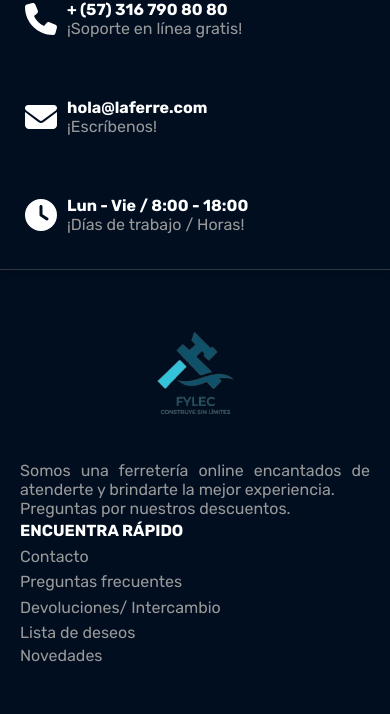
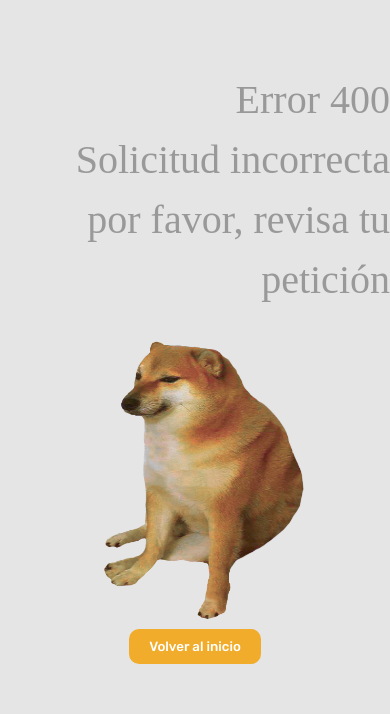
Before and after one commit to LuisCabrera03/FYLEC, a React (Vite) app in the folder frontend/: page /error400 in a window 390 px wide. Shown: the part 265-979 px from the top of the page. Built offline with nearby package versions, Linux system fonts and the light colour scheme; no server answers; a web font is replaced by a local one.

Commit message:
componenete error

```diff
--- a/frontend/src/App.jsx
+++ b/frontend/src/App.jsx
@@ -1,3 +1,4 @@
+import  'react';
 import { BrowserRouter as Router, Route, Switch } from 'react-router-dom';
 import Header from './Components/Header/Header';
 import Home from './Components/Home/Home';
@@ -19,6 +20,13 @@ import Ver from './Components/Admin/Ver/Ver';
 import Usuarios from './Components/Admin/Usuarios/Usuarios';
 import Roles from './Components/Admin/Roles/Roles';
 import Ventas from './Components/Admin/Ventas/Ventas';
+import Error404 from './Components/Error/Error404';
+import Error400 from './Components/Error/Error400';
+import Error401 from './Components/Error/Error401';
+import Error403 from './Components/Error/Error403';
+import Error500 from './Components/Error/Error500';
+import Error503 from './Components/Error/Error503';
+
 const HeaderWithRoutes = () => (
   <>
     <Header />
@@ -31,7 +39,12 @@ const HeaderWithRoutes = () => (
       <Route path="/categorias" component={Categorias} />
       <Route path="/compra/:productId/:cantidad" component={Compra} />
       <Route path="/Factura" component={Factura} />
-
+      <Route path="/error400" component={Error400} />
+      <Route path="/error401" component={Error401} />
+      <Route path="/error403" component={Error403} />
+      <Route path="/error500" component={Error500} />
+      <Route path="/error503" component={Error503} />
+      <Route component={Error404} />
     </Switch>
     <Footer />
   </>
--- /dev/null
+++ b/frontend/src/Components/error/Error400.jsx
@@ -0,0 +1,22 @@
+import  'react';
+import image from '../../assets/img404.png'; // Imagen específica para el error 400
+
+function Error400() {
+  return (
+    <div className="error404">
+      <div className="content">
+        <p>
+          Error 400<br />
+          Solicitud incorrecta<br />
+          por favor, revisa tu petición
+        </p>
+        <img className="imgerror" src={image} alt="error400" />
+      </div>
+      <div>
+        <button className='btn-comprar' onClick={() => window.location.href = '/'}>Volver al inicio</button>
+      </div>
+    </div>
+  );
+}
+
+export default Error400;
--- /dev/null
+++ b/frontend/src/Components/error/Error401.jsx
@@ -0,0 +1,22 @@
+import  'react';
+import image from '../../assets/img404.png'; // Imagen específica para el error 401
+
+function Error401() {
+  return (
+    <div className="error404">
+      <div className="content">
+        <p>
+          Error 401<br />
+          No autorizado<br />
+          por favor, inicia sesión
+        </p>
+        <img className="imgerror" src={image} alt="error401" />
+      </div>
+      <div>
+        <button className='btn-comprar' onClick={() => window.location.href = '/login'}>Iniciar sesión</button>
+      </div>
+    </div>
+  );
+}
+
+export default Error401;
--- /dev/null
+++ b/frontend/src/Components/error/Error403.jsx
@@ -0,0 +1,22 @@
+import 'react';
+import image from '../../assets/img404.png'; // Imagen específica para el error 403
+
+function Error403() {
+  return (
+    <div className="error404">
+      <div className="content">
+        <p>
+          Error 403<br />
+          Prohibido<br />
+          no tienes permiso para acceder a esta página
+        </p>
+        <img className="imgerror" src={image} alt="error403" />
+      </div>
+      <div>
+        <button className='btn-comprar' onClick={() => window.location.href = '/'}>Volver al inicio</button>
+      </div>
+    </div>
+  );
+}
+
+export default Error403;
--- a/frontend/src/Components/error/Error404.css
+++ b/frontend/src/Components/error/Error404.css
@@ -3,49 +3,37 @@
     flex-direction: column;
     align-items: center;
     justify-content: center;
-    height: 100vh;
+    min-height: 100vh;
   }
 
-  .content {
+  .error404 .content {
     display: flex;
     align-items: center;
     justify-content: center;
     text-align: center;
   }
 
-  p {
+  .error404  p {
     margin-right: 20px;
     line-height: 1.5;
     font-family:  "Cabin Sketch";
-    font-size: 30px;
+    font-size: 40px;
     font-weight: 100;
     text-align: right;
   }
 
-  .imgerror {
+  .error404  .imgerror {
     max-width: 300px;
     height: auto;
   }
 
-  button {
-    margin-top: 20px;
-    width: 150px;
-    height: 50px;
-    font-family: 'Times New Roman', Times, serif;
-    font-size: 1rem;
-    font-weight: 600;
-    background-color: #00132b;
-    border-radius: 10px;
-    color: white;
-    border: 0.5px solod gray;
-  }
 
   @media (max-width: 768px) {
-    .content {
+    .error404  .content {
       flex-direction: column;
     }
 
-    p {
+    .error404  p {
       margin-right: 0;
       margin-bottom: 20px;
     }
--- a/frontend/src/Components/error/Error404.jsx
+++ b/frontend/src/Components/error/Error404.jsx
@@ -1,5 +1,6 @@
-import '../error/Error404.css'
-import image from '../../assets/img404.png'
+import   'react';
+import './Error404.css';
+import image from '../../assets/img404.png';
 
 function Error404() {
   return (
@@ -7,15 +8,17 @@ function Error404() {
       <div className="content">
         <p>
           Error 404<br />
-          la pagina que estas<br />
+          La página que estás<br />
           buscando<br />
           no existe y me dio ansiedad
         </p>
         <img className="imgerror" src={image} alt="error404" />
       </div>
-      <button>volver al inicio</button>
+      <div>
+        <button className='btn-comprar' onClick={() => window.location.href = '/'}>Volver al inicio</button>
+      </div>
     </div>
-  )
+  );
 }
 
-export default Error404
+export default Error404;
--- /dev/null
+++ b/frontend/src/Components/error/Error500.jsx
@@ -0,0 +1,22 @@
+import  'react';
+import image from '../../assets/img404.png'; // Imagen específica para el error 500
+
+function Error500() {
+  return (
+    <div className="error404">
+      <div className="content">
+        <p>
+          Error 500<br />
+          Error interno del servidor<br />
+          por favor, intenta de nuevo más tarde
+        </p>
+        <img className="imgerror" src={image} alt="error500" />
+      </div>
+      <div>
+        <button className='btn-comprar' onClick={() => window.location.href = '/'}>Volver al inicio</button>
+      </div>
+    </div>
+  );
+}
+
+export default Error500;
--- /dev/null
+++ b/frontend/src/Components/error/Error503.jsx
@@ -0,0 +1,22 @@
+import  'react';
+import image from '../../assets/img404.png'; // Imagen específica para el error 503
+
+function Error503() {
+  return (
+    <div className="error404">
+      <div className="content">
+        <p>
+          Error 503<br />
+          Servicio no disponible<br />
+          por favor, intenta de nuevo más tarde
+        </p>
+        <img className="imgerror" src={image} alt="error503" />
+      </div>
+      <div>
+        <button className='btn-comprar' onClick={() => window.location.href = '/'}>Volver al inicio</button>
+      </div>
+    </div>
+  );
+}
+
+export default Error503;
```
Also changed, not shown: 1 other file (tests, documents, lock files or other folders).
